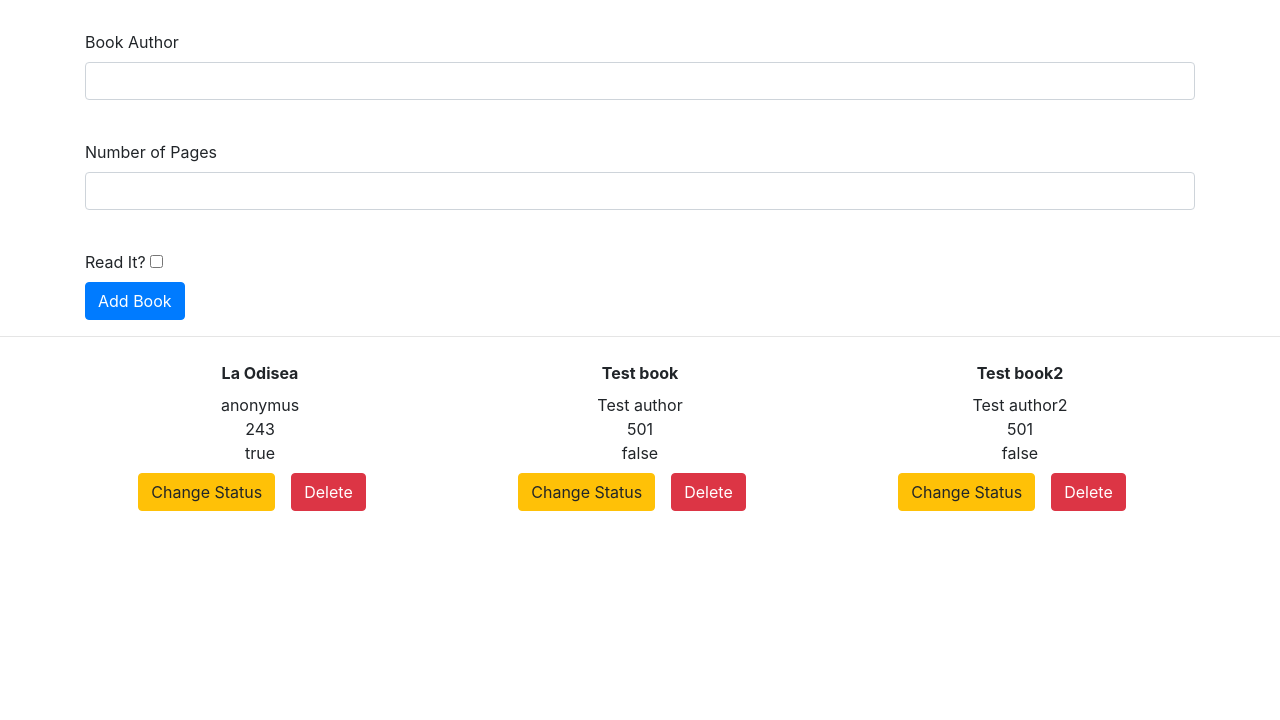
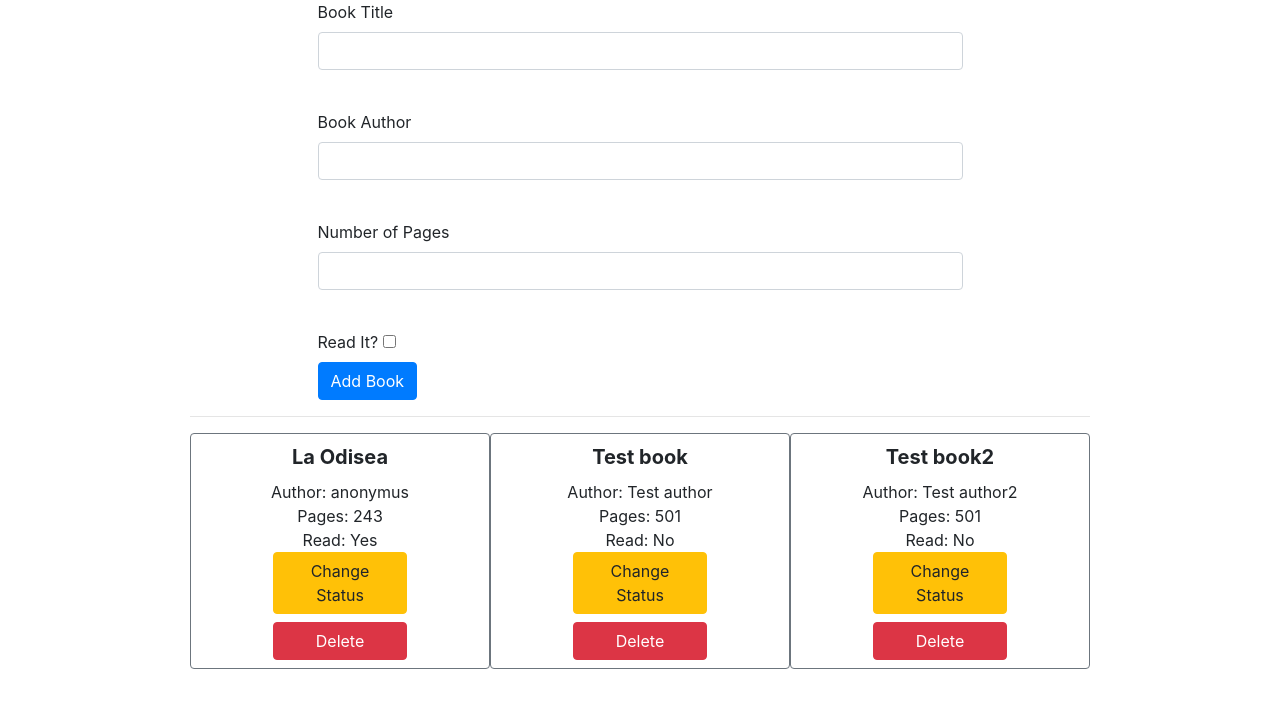
Before and after one commit to nriqu322/Library, a plain HTML site: page index.html in a window 1280 px wide. Shown: the part 80-800 px from the top of the page. Drawn offline with nearby package versions, Linux system fonts and the light colour scheme.

Commit message:
add style to library-list

```diff
--- a/index.html
+++ b/index.html
@@ -4,10 +4,12 @@
   <meta charset="UTF-8">
   <link rel="stylesheet" href="https://stackpath.bootstrapcdn.com/bootstrap/4.5.0/css/bootstrap.min.css" integrity="sha384-9aIt2nRpC12Uk9gS9baDl411NQApFmC26EwAOH8WgZl5MYYxFfc+NcPb1dKGj7Sk" crossorigin="anonymous">
   <meta name="viewport" content="width=device-width, initial-scale=1.0">
+  <link rel="stylesheet" href="style.css">
   <title>Library</title>
 </head>
 <body>
-<section class='container'>
+  <h1 class="text-center my-3">Book List</h1>
+<section class='container w-75'>
   <form id='book-form' onsubmit="createBook">
     <div class='form-group'>
       <label for="input-title"> Book Title </label>
--- a/script.js
+++ b/script.js
@@ -27,7 +27,7 @@ function render(library) {
 
   for (let i = 0; i < library.length; i++) {
     const book = document.createElement('div');
-    book.classList.add('book', 'col-4', 'text-center');
+    book.classList.add('book', 'col-4', 'text-center', 'border', 'border-secondary', 'rounded');
 
     let bookTitle = document.createElement('div');
     bookTitle.classList.add('book-title', 'font-weight-bold', 'my-2');
@@ -36,22 +36,21 @@ function render(library) {
 
     let bookAuthor = document.createElement('div');
     bookAuthor.classList.add('book-author');
-    bookAuthor.innerHTML = library[i].author;
+    bookAuthor.innerHTML = `Author: ${library[i].author}`;
     book.appendChild(bookAuthor);
 
     let bookPages = document.createElement('div');
     bookPages.classList.add('book-pages');
-    bookPages.innerHTML = library[i].pages;
+    bookPages.innerHTML = `Pages: ${library[i].pages}`;
     book.appendChild(bookPages);
 
     let bookRead = document.createElement('div');
     bookRead.classList.add('book-read');
     if (library[i].read == true) {
-      bookRead.innerHTML = 'Read';
+      bookRead.innerHTML = 'Read: Yes';
     } else {
-      bookRead.innerHTML = "didn't read yet";
+      bookRead.innerHTML = "Read: No";
     }
-    bookRead.innerHTML = library[i].read;
     book.appendChild(bookRead);
 
     book.id = i;
@@ -59,7 +58,7 @@ function render(library) {
     libraryList.appendChild(book);
 
     const changeStatus = document.createElement('button');
-    changeStatus.classList.add('change-status','btn', 'btn-warning');
+    changeStatus.classList.add('change-status','btn', 'btn-warning', 'col-6');
     changeStatus.id = `book-status-${i}`;
     changeStatus.innerHTML = 'Change Status';
     book.appendChild(changeStatus);
@@ -69,7 +68,7 @@ function render(library) {
     });
 
     const deleteBook = document.createElement('button');
-    deleteBook.classList.add('delete-button', 'btn-danger', 'btn', 'mx-3', 'my-2');
+    deleteBook.classList.add('delete-button', 'btn-danger', 'btn', 'mx-3', 'my-2', 'col-6');
     deleteBook.id = `book-${i}`;
     deleteBook.innerHTML = 'Delete';
     book.appendChild(deleteBook);
--- a/style.css
+++ b/style.css
@@ -0,0 +1,8 @@
+body {
+  max-width: 900px;
+  margin: auto;
+}
+
+.book-title {
+  font-size: 20px;
+}
```
